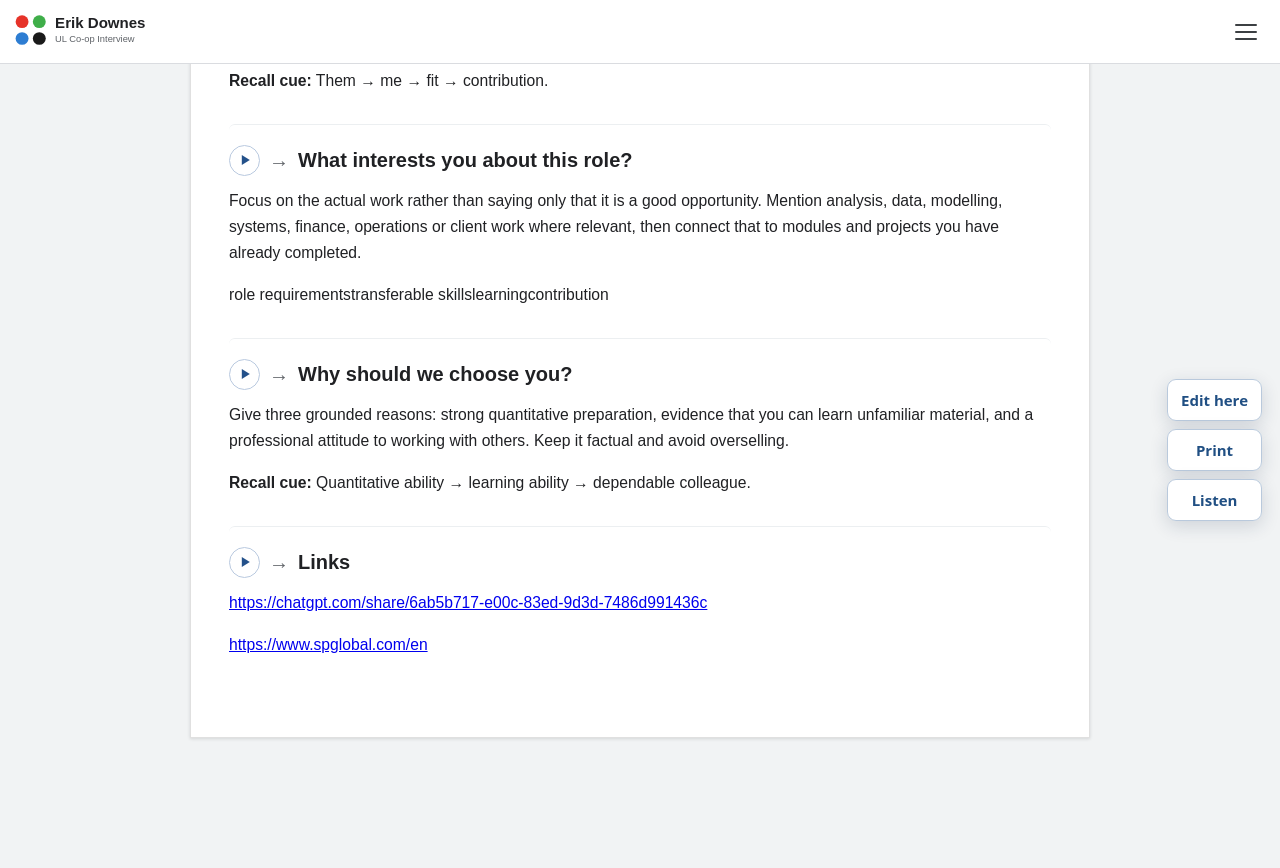
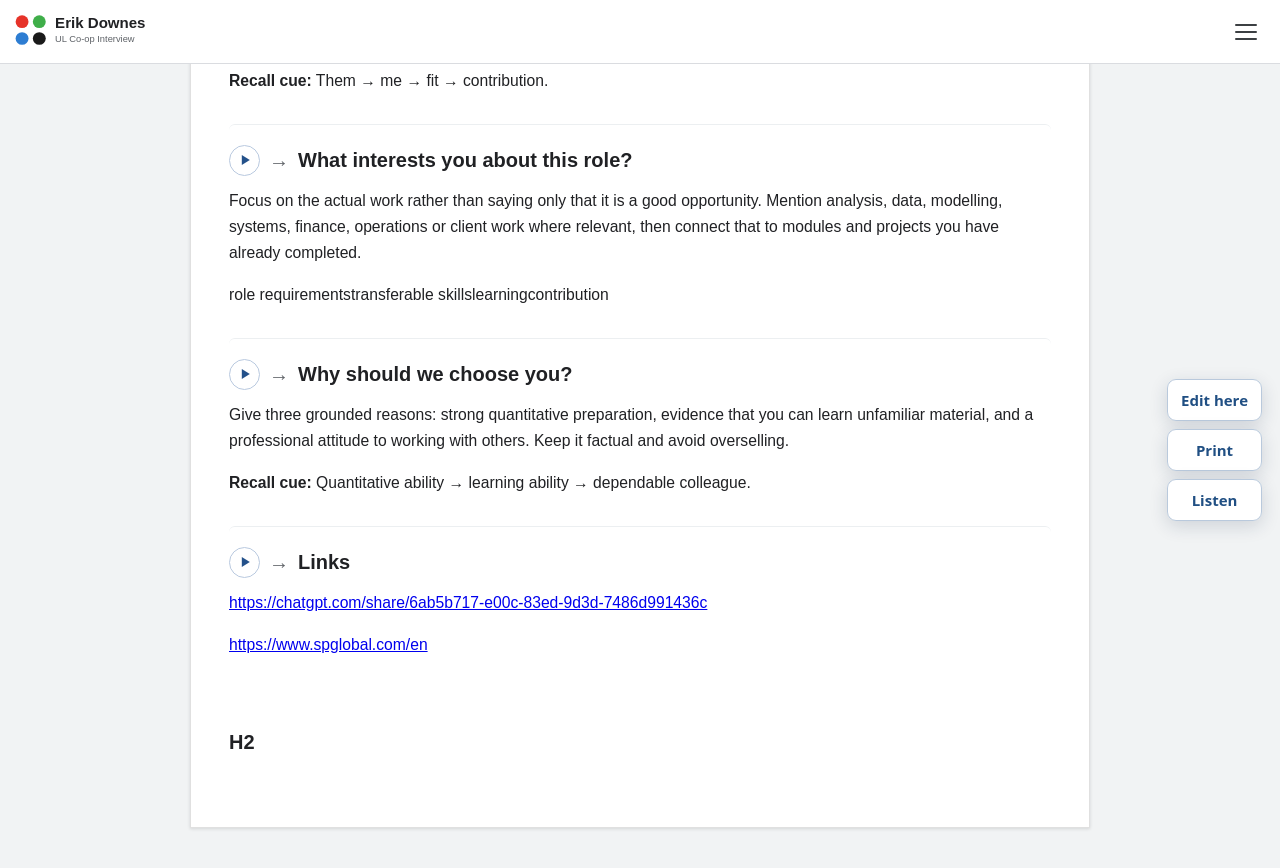
Before and after one commit to ronandownes/coop, a Jekyll site: the page built from company-role.md, in a window 1280 px wide and 900 px high, scrolled down 5905 px. Shown: the top 868 px of the window. Built offline with Jekyll 4.4.1, drawn with Linux system fonts in a browser that asks for light colours; before the commit the page ends 6715 px from its top, so only the background shows below that.

Commit message:
Update company-role.md (via Pages CMS)

```diff
--- a/company-role.md
+++ b/company-role.md
@@ -195,10 +195,14 @@ Give three grounded reasons: strong quantitative preparation, evidence that you
 
 ## Links | Links
 
-
-
 [https://chatgpt.com/share/6ab5b717-e00c-83ed-9d3d-7486d991436c](https://chatgpt.com/share/6ab5b717-e00c-83ed-9d3d-7486d991436c)
 
 
 
 [https://www.spglobal.com/en](https://www.spglobal.com/en)
+
+
+
+&nbsp;
+
+## H2
```
